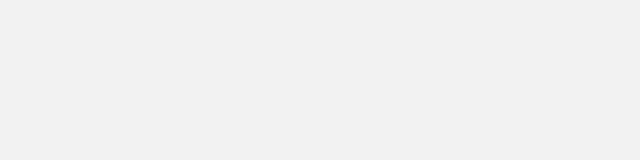
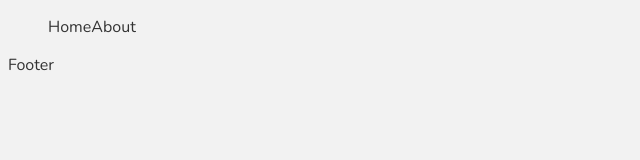
Before and after one commit to RiyaadHossain/SmartStore-Next.js, a Next.js app: page / in a window 1280 px wide. Shown: the top 160 px of the page, without its empty margins (0-640 px from the left). Built offline with nearby package versions, Linux system fonts and the light colour scheme.

Commit message:
Pages, components, Link, Layout

```diff
--- /dev/null
+++ b/components/Footer.js
@@ -0,0 +1,6 @@
+
+export default function Footer() {
+    return (
+        <div>Footer</div>
+    )
+}
--- /dev/null
+++ b/components/Navbar.js
@@ -0,0 +1,12 @@
+import Link from 'next/link'
+
+export default function Navbar() {
+    return (
+        <div>
+            <ul>
+                <Link href="/">Home</Link>
+                <Link href="/about">About</Link>
+            </ul>
+        </div>
+    )
+}
--- /dev/null
+++ b/layouts/Layout.js
@@ -0,0 +1,12 @@
+import Footer from "../components/Footer";
+import Navbar from "../components/Navbar";
+
+export default function Layout({ children }) {
+    return (
+        <div>
+            <Navbar />
+            {children}
+            <Footer />
+        </div>
+    )
+}
--- /dev/null
+++ b/pages/about.js
@@ -0,0 +1,6 @@
+
+export default function About() {
+    return (
+        <div>About</div>
+    )
+}
--- a/pages/index.js
+++ b/pages/index.js
@@ -1,9 +1,12 @@
 import Head from 'next/head'
 import Image from 'next/image'
 import styles from '../styles/Home.module.css'
+import Navbar from '../components/Navbar'
+import Footer from '../components/Footer'
+import Layout from '../layouts/Layout'
 
 export default function Home() {
   return (
-    <div></div>
+    <Layout />
   )
 }
--- /dev/null
+++ b/pages/products/index.js
@@ -0,0 +1,6 @@
+
+export default function Product() {
+    return (
+        <div>Product</div>
+    )
+}
--- /dev/null
+++ b/pages/products/text.js
@@ -0,0 +1,6 @@
+
+export default function Text() {
+    return (
+        <div>Text</div>
+    )
+}
```
